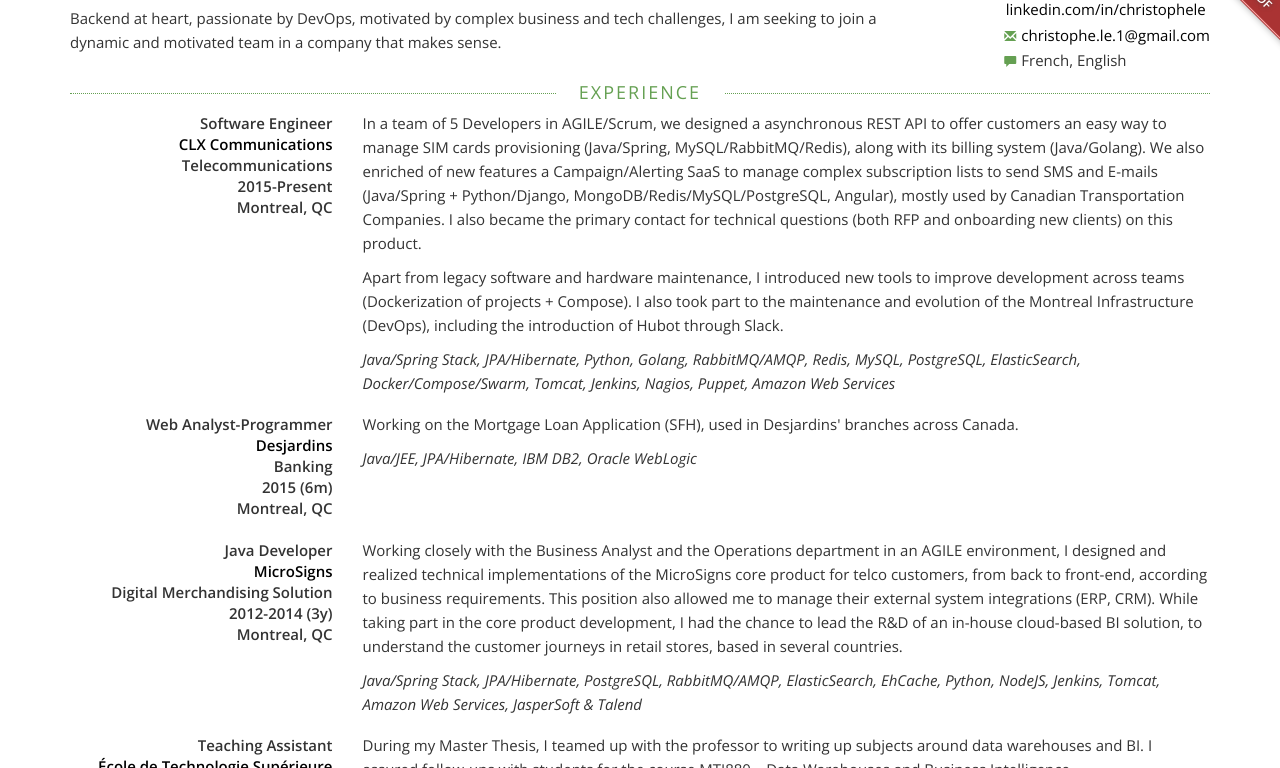
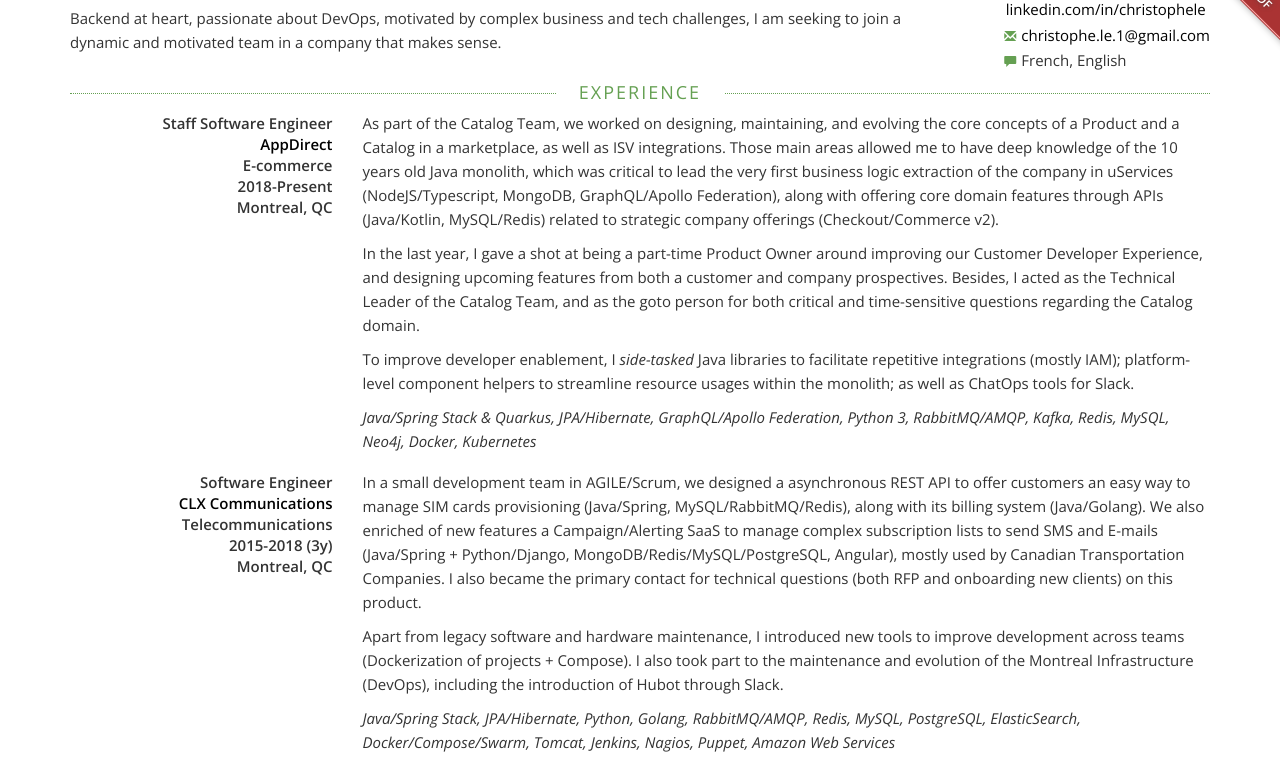
Before and after one commit to pzn/resume, a plain HTML site: page index.html in a window 1280 px wide. Shown: the part 74-842 px from the top of the page. Drawn offline with nearby package versions, Linux system fonts and the light colour scheme; some icons are missing.

Commit message:
Update 2021

```diff
--- a/index.html
+++ b/index.html
@@ -40,8 +40,8 @@
             <div class="col-md-9 col-xs-8 motivation-container">
                 <section class="motivation">
                     <h1>Christophe Lé</h1>
-                    <h2>Full-Stack Developper</h2>
-                    <p>Backend at heart, passionate by DevOps, motivated by complex business and tech challenges, I am seeking to join a dynamic and motivated team in a company that makes sense.
+                    <h2>Staff Backend Engineer</h2>
+                    <p>Backend at heart, passionate about DevOps, motivated by complex business and tech challenges, I am seeking to join a dynamic and motivated team in a company that makes sense.
                     </p>
                 </section>
             </div>
@@ -49,10 +49,10 @@
                 <section class="contact pull-right">
                     <ul>
                         <li><span class="glyphicon glyphicon-globe"></span> Montreal, QC</li>
-                        <li class="no-print"><span class="glyphicon glyphicon-home"></span> <a href="https://pzn.github.io">pzn.github.io</a></li>
+                        <li><span class="glyphicon glyphicon-home"></span> <a href="https://pzn.github.io/resume">pzn.github.io/resume</a></li>
                         <li><span class="fontawesome icon-linkedin-sign"></span> <a href="https://linkedin.com/in/christophele" target="_blank">linkedin.com/in/christophele</a></li>
                         <li><span class="glyphicon glyphicon-envelope"></span> <a href="mailto:christophe.le.1@gmail.com">christophe.le.1@gmail.com</a></li>
-                        <li><span class="glyphicon glyphicon-comment"></span> <span title="Bonjour !">French</span>, <span title="Hello!">English</span></li>
+                        <li><span class="glyphicon glyphicon-comment"></span> <span title="Bonjour!">French</span>, <span title="Hello!">English</span></li>
                     </ul>
                 </section>
             </div>
@@ -70,10 +70,10 @@
             <div class="col-md-3 col-xs-4">
                 <section class="lexp">
                     <ul>
-                        <li class="job">Software Engineer</li>
-                        <li class="company"><a href="https://www.clxcommunications.com" target="_blank">CLX Communications</a></li>
-                        <li class="type">Telecommunications</li>
-                        <li class="from-to">2015-Present</li>
+                        <li class="job">Staff Software Engineer</li>
+                        <li class="company"><a href="https://www.appdirect.com" target="_blank">AppDirect</a></li>
+                        <li class="type">E-commerce</li>
+                        <li class="from-to">2018-Present</li>
                         <li class="location">Montreal, QC</li>
                     </ul>
                 </section>
@@ -81,7 +81,47 @@
             <div class="col-md-1 col-xs-0"></div>
             <div class="col-md-9 col-xs-8">
                 <section class="rexp">
-                    <p>In a team of 5 Developers in AGILE/Scrum, we designed a asynchronous REST API to offer customers an easy way to manage SIM cards provisioning (Java/Spring, MySQL/RabbitMQ/Redis), along with its billing system (Java/Golang). We also enriched of new features a Campaign/Alerting SaaS to manage complex subscription lists to send SMS and E-mails (Java/Spring + Python/Django, MongoDB/Redis/MySQL/PostgreSQL, Angular), mostly used by Canadian Transportation Companies. I also became the primary contact for technical questions (both RFP and onboarding new clients) on this product.
+                    <p>As part of the Catalog Team, we worked on designing, maintaining, and evolving the core concepts of a Product and a Catalog in a marketplace, as well as ISV integrations. Those main areas allowed me to have deep knowledge of the 10 years old Java monolith, which was critical to lead the very first business logic extraction of the company in uServices (NodeJS/Typescript, MongoDB, GraphQL/Apollo Federation), along with offering core domain features through APIs (Java/Kotlin, MySQL/Redis) related to strategic company offerings (Checkout/Commerce v2).
+                    </p>
+                    <p>In the last year, I gave a shot at being a part-time Product Owner around improving our Customer Developer Experience, and designing upcoming features from both a customer and company prospectives. Besides, I acted as the Technical Leader of the Catalog Team, and as the goto person for both critical and time-sensitive questions regarding the Catalog domain.
+                    </p>
+                    <p>To improve developer enablement, I <i>side-tasked</i> Java libraries to facilitate repetitive integrations (mostly IAM); platform-level component helpers to streamline resource usages within the monolith; as well as ChatOps tools for Slack.
+                    </p>
+                </section>
+                <section class="rskills">
+                    <ul>
+                        <ol>Java/Spring Stack & Quarkus</ol>
+                        <ol>JPA/Hibernate</ol>
+                        <ol>GraphQL/Apollo Federation</ol>
+                        <ol>Python 3</ol>
+                        <ol>RabbitMQ/AMQP</ol>
+                        <ol>Kafka</ol>
+                        <ol>Redis</ol>
+                        <ol>MySQL</ol>
+                        <ol>Neo4j</ol>
+                        <ol>Docker</ol>
+                        <ol>Kubernetes</ol>
+                    </ul>
+                </section>
+            </div>
+        </div>
+
+        <div class="row">
+            <div class="col-md-3 col-xs-4">
+                <section class="lexp">
+                    <ul>
+                        <li class="job">Software Engineer</li>
+                        <li class="company"><a href="https://www.clxcommunications.com" target="_blank">CLX Communications</a></li>
+                        <li class="type">Telecommunications</li>
+                        <li class="from-to">2015-2018 (3y)</li>
+                        <li class="location">Montreal, QC</li>
+                    </ul>
+                </section>
+            </div>
+            <div class="col-md-1 col-xs-0"></div>
+            <div class="col-md-9 col-xs-8">
+                <section class="rexp">
+                    <p>In a small development team in AGILE/Scrum, we designed a asynchronous REST API to offer customers an easy way to manage SIM cards provisioning (Java/Spring, MySQL/RabbitMQ/Redis), along with its billing system (Java/Golang). We also enriched of new features a Campaign/Alerting SaaS to manage complex subscription lists to send SMS and E-mails (Java/Spring + Python/Django, MongoDB/Redis/MySQL/PostgreSQL, Angular), mostly used by Canadian Transportation Companies. I also became the primary contact for technical questions (both RFP and onboarding new clients) on this product.
                     </p>
                     <p>Apart from legacy software and hardware maintenance, I introduced new tools to improve development across teams (Dockerization of projects + Compose). I also took part to the maintenance and evolution of the Montreal Infrastructure (DevOps), including the introduction of Hubot through Slack.
                     </p>
@@ -108,7 +148,7 @@
             </div>
         </div>
 
-        <div class="row">
+        <div class="row no-print">
             <div class="col-md-3 col-xs-4">
                 <section class="lexp">
                     <ul>
@@ -137,7 +177,7 @@
             </div>
         </div>
 
-        <div class="row">
+        <div class="row no-print">
             <div class="col-md-3 col-xs-4">
                 <section class="lexp">
                     <ul>
@@ -284,7 +324,7 @@
                     <p>My Master Thesis was to lead a feasibility analysis and suggest recommendations to introduce a BI solution focused on student academic profiles and course activities. I had to gather and translate business needs, in order to present an adapted architecture to realize a proof-of-concept.
                     </p>
                 </section>
-                <section class="rskills">
+                <section class="rskills no-print">
                     <ul>
                         <ol>Business Analysis</ol>
                         <ol>Dimensional Modeling (Kimball)</ol>
@@ -318,22 +358,22 @@
         </div>
 
         <div class="row skills">
-            <div class="col-md-4 col-xs-4">
+            <div class="col-md-5 col-xs-5">
                 <div class="separator">
                     <h1>Back</h1>
                 </div>
                 <section class="backend">
                     <ul>
-                        <li>Java (Spring), Python, Golang, NodeJS</li>
+                        <li>Java (Spring, Quarkus), Python 3, NodeJS/Typescript, Golang</li>
                         <li>PostgreSQL (+PL/pgSQL), MySQL, Oracle (+PL/SQL)</li>
-                        <li>MongoDB, Redis, ElasticSearch</li>
-                        <li>Redis, RabbitMQ (AMQP)</li>
-                        <li>Data &amp; API Modelisation, * Testing</li>
+                        <li>MongoDB, Redis, ElasticSearch, Neo4j</li>
+                        <li>Redis, RabbitMQ (AMQP), Kafka</li>
+                        <li>Data &amp; API Modelisation (REST & GraphQL), Testing Strategies</li>
                     </ul>
                 </section>
             </div>
 
-            <div class="col-md-4 col-xs-4">
+            <div class="col-md-2 col-xs-2">
                 <div class="separator">
                     <h1>Front</h1>
                 </div>
@@ -347,13 +387,13 @@
                 </section>
             </div>
 
-            <div class="col-md-4 col-xs-4">
+            <div class="col-md-5 col-xs-5">
                 <div class="separator">
                     <h1>Misc.</h1>
                 </div>
                 <section class="misc">
                     <ul>
-                        <li>CI/CD (Jenkins/Gitlab CI, Docker/Compose/Swarm)</li>
+                        <li>CI (Jenkins/Gitlab, Docker/Compose, Kubernetes)</li>
                         <li>Infra Architecture (Caching, Load-Balancing, Auto-Scaling, Autodiscovery)</li>
                         <li>ChatOps, Observability</li>
                         <li>*aaS (Amazon Web Services, Heroku, OpenShift)</li>
```
Also changed, not shown: 1 other file.
